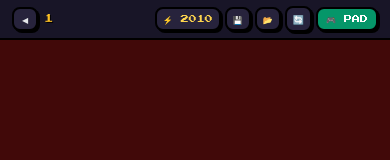
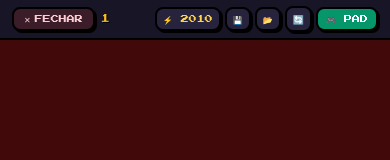
Before and after one commit to cartuchoszone/cartuchos-zone, a Next.js app: page /play/1 in a window 390 px wide. Shown: the top 160 px of the page. Built offline with nearby package versions, Linux system fonts and the light colour scheme.

Commit message:
feat: substituir botao catalogo por botao fechar com encerramento de sessao

```diff
--- a/src/components/CleanGameRoom.tsx
+++ b/src/components/CleanGameRoom.tsx
@@ -1,7 +1,6 @@
 'use client';
 
 import React, { useCallback, useEffect, useRef, useState } from 'react';
-import { useRouter } from 'next/navigation';
 import type { Game } from '@/types/game';
 import { resolveRomUrl } from '@/lib/catalog';
 import {
@@ -50,8 +49,8 @@ const NOSTALGIST_BUTTON_MAP: Record<SnesButtonKey, string> = {
 };
 
 export default function CleanGameRoom({ game: initialGame, gameId }: CleanGameRoomProps) {
-  const router = useRouter();
   const [resolvedGame, setResolvedGame] = useState<Game | undefined>(initialGame);
+  const [isClosed, setIsClosed] = useState<boolean>(false);
 
   const fallbackGame: Game = resolvedGame || {
     id: gameId,
@@ -396,6 +395,16 @@ export default function CleanGameRoom({ game: initialGame, gameId }: CleanGameRo
     }
   };
 
+  const handleClose = () => {
+    try {
+      nostalgistRef.current?.exit?.({ removeCanvas: false });
+    } catch {}
+    try {
+      window.close();
+    } catch {}
+    setIsClosed(true);
+  };
+
   const updateDpadFromTouch = useCallback(
     (clientX: number, clientY: number) => {
       const el = dpadRef.current;
@@ -577,11 +586,12 @@ export default function CleanGameRoom({ game: initialGame, gameId }: CleanGameRo
         <div className="flex items-center gap-1.5 sm:gap-2 min-w-0">
           <button
             type="button"
-            onClick={() => router.push('/pt/snes-games')}
-            className="retro-btn px-2 py-1 rounded-lg bg-[#27233c] hover:bg-purple-600 font-pixel text-[8px] text-gray-200 border-2 border-black flex items-center gap-1 shrink-0 retro-shadow-sm transition-all"
+            onClick={handleClose}
+            className="retro-btn px-2.5 py-1 rounded-lg bg-[#3a1d28] hover:bg-rose-700 font-pixel text-[8px] text-rose-200 border-2 border-black flex items-center gap-1 shrink-0 retro-shadow-sm transition-all"
+            title="Fechar jogo"
           >
-            <span>◀</span>
-            <span className="hidden sm:inline">CATÁLOGO</span>
+            <span>✕</span>
+            <span>FECHAR</span>
           </button>
 
           <h1 className="font-pixel text-[9px] sm:text-[10px] text-amber-400 truncate drop-shadow-[1px_1px_0_#000]">
@@ -848,6 +858,32 @@ export default function CleanGameRoom({ game: initialGame, gameId }: CleanGameRo
           )
         )}
       </div>
+
+      {/* Screen Closed Overlay */}
+      {isClosed && (
+        <div className="fixed inset-0 z-50 bg-[#090812] flex flex-col items-center justify-center p-6 text-center select-none animate-fade-in">
+          <div className="w-16 h-16 rounded-2xl bg-[#1b1528] border-2 border-purple-500/40 flex items-center justify-center text-3xl mb-4 shadow-xl">
+            🎮
+          </div>
+          <h2 className="font-pixel text-sm sm:text-base text-amber-400 mb-2 drop-shadow-[1px_1px_0_#000]">
+            JOGO FINALIZADO
+          </h2>
+          <p className="text-xs text-gray-400 max-w-xs mb-6">
+            A sessão foi encerrada. Você já pode fechar esta aba no seu navegador.
+          </p>
+          <button
+            type="button"
+            onClick={() => {
+              setIsClosed(false);
+              setRecoveryKey((k) => k + 1);
+            }}
+            className="retro-btn px-4 py-2 rounded-lg bg-[#27233c] hover:bg-purple-600 font-pixel text-[9px] text-gray-200 border-2 border-black shadow-md transition-all flex items-center gap-1.5"
+          >
+            <span>🔄</span>
+            <span>JOGAR NOVAMENTE</span>
+          </button>
+        </div>
+      )}
     </div>
   );
 }
```
